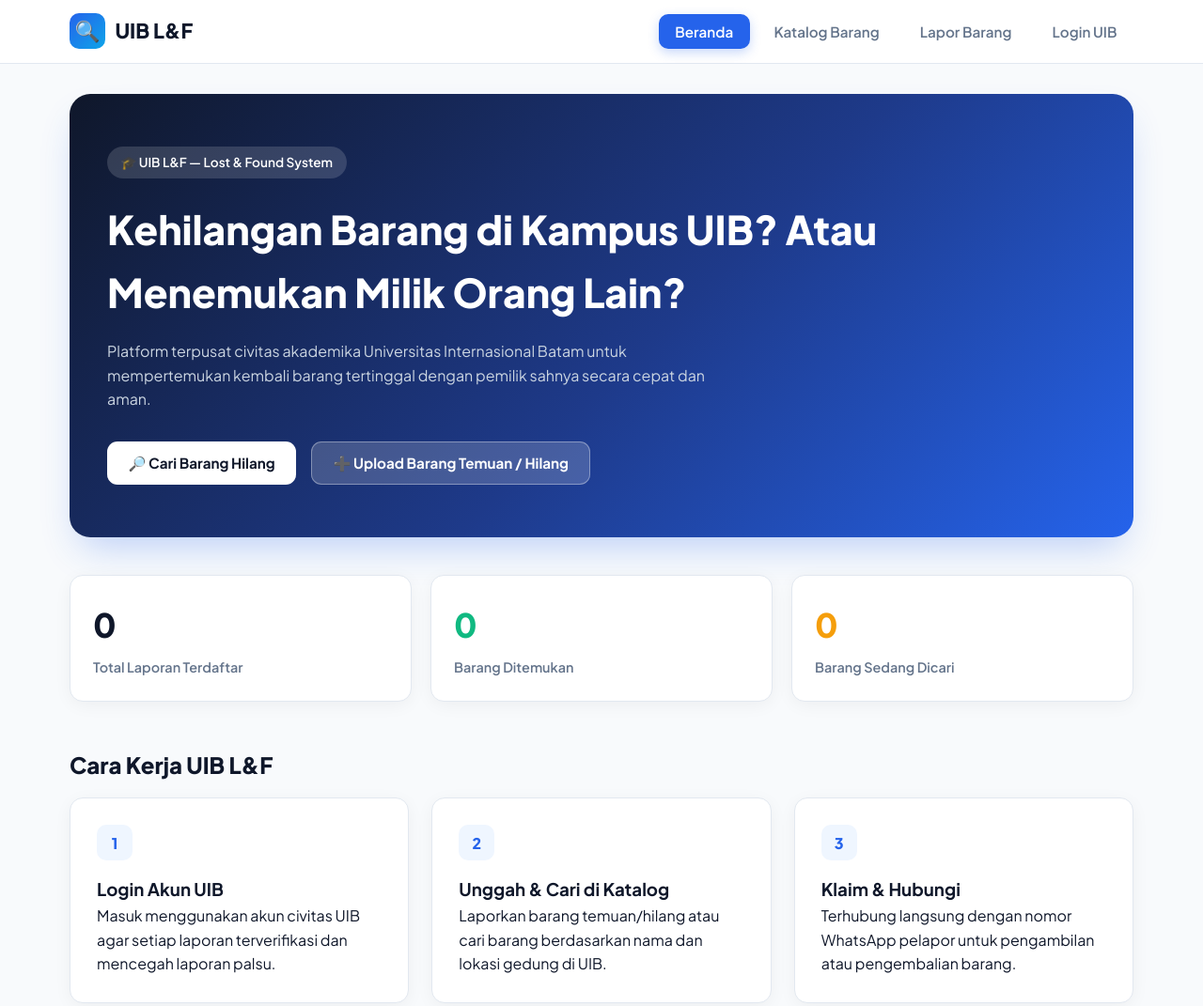
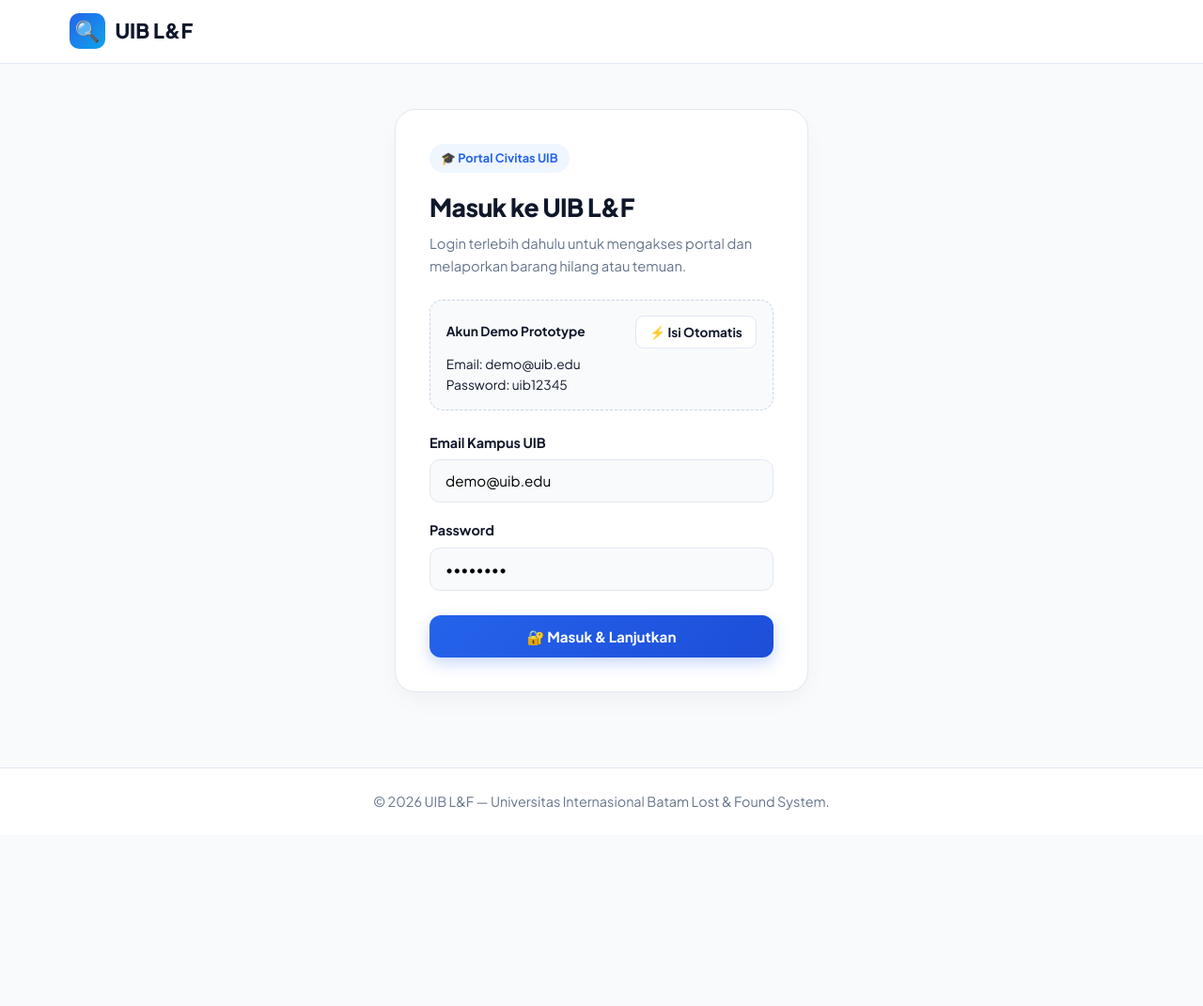
Before and after one commit to yusrel22-poop/UIB-LnF, a plain HTML site: page assets/index.html in a window 1280 px wide. Shown: the top 1071 px of the page at 94% size. After the commit the page ends 889 px from the top, so only its background shows below. Drawn offline with nearby package versions, Linux system fonts and the light colour scheme; no server answers.

Commit message:
Update tampilan login langsung UIB L&F

```diff
--- a/assets/index.html
+++ b/assets/index.html
@@ -3,7 +3,7 @@
 <head>
     <meta charset="UTF-8">
     <meta name="viewport" content="width=device-width, initial-scale=1.0">
-    <title>UIB L&F — Portal Lost & Found Kampus</title>
+    <title>UIB L&amp;F — Portal Lost &amp; Found Kampus</title>
     <link href="https://fonts.googleapis.com/css2?family=Plus+Jakarta+Sans:wght@400;500;600;700;800&display=swap" rel="stylesheet">
     <!-- Supabase JS v2 -->
     <script src="https://cdn.jsdelivr.net/npm/@supabase/supabase-js@2"></script>
@@ -21,8 +21,8 @@
             --success: #10b981;
             --warning: #f59e0b;
             --danger: #ef4444;
-            --radius: 14px;
-            --shadow: 0 4px 20px -2px rgba(15, 23, 42, 0.06);
+            --radius: 16px;
+            --shadow: 0 10px 30px -10px rgba(15, 23, 42, 0.08);
         }
 
         * {
@@ -145,8 +145,8 @@
             align-items: center;
             justify-content: center;
             gap: 0.5rem;
-            padding: 0.75rem 1.4rem;
-            border-radius: 11px;
+            padding: 0.78rem 1.4rem;
+            border-radius: 12px;
             font-weight: 700;
             cursor: pointer;
             border: none;
@@ -177,12 +177,9 @@
         }
 
         .btn-primary {
-            background: var(--primary);
+            background: linear-gradient(135deg, var(--primary), var(--primary-dark));
             color: white;
-        }
-
-        .btn-primary:hover:not(:disabled) {
-            background: var(--primary-dark);
+            box-shadow: 0 6px 16px rgba(37, 99, 235, 0.25);
         }
 
         .btn-white {
@@ -248,6 +245,61 @@
         @keyframes fadeIn {
             from { opacity: 0; transform: translateY(8px); }
             to { opacity: 1; transform: translateY(0); }
+        }
+
+        /* ================= LOGIN MODERN CARD ================= */
+        .login-shell {
+            min-height: calc(100vh - 180px);
+            display: flex;
+            align-items: center;
+            justify-content: center;
+            padding: 1rem 0;
+        }
+
+        .login-card {
+            width: 100%;
+            max-width: 440px;
+            background: var(--surface);
+            border: 1px solid var(--border);
+            border-radius: 22px;
+            padding: 2.25rem;
+            box-shadow: var(--shadow);
+        }
+
+        .login-badge {
+            display: inline-flex;
+            align-items: center;
+            gap: 0.4rem;
+            background: var(--primary-light);
+            color: var(--primary);
+            font-size: 0.8rem;
+            font-weight: 700;
+            padding: 0.35rem 0.75rem;
+            border-radius: 999px;
+            margin-bottom: 1rem;
+        }
+
+        .login-title {
+            font-size: 1.65rem;
+            font-weight: 800;
+            letter-spacing: -0.02em;
+            margin-bottom: 0.35rem;
+        }
+
+        .login-subtitle {
+            color: var(--text-muted);
+            font-size: 0.92rem;
+            margin-bottom: 1.5rem;
+        }
+
+        .demo-box {
+            background: #f8fafc;
+            border: 1px dashed #cbd5e1;
+            color: var(--text-main);
+            padding: 0.95rem 1.05rem;
+            border-radius: 14px;
+            margin-bottom: 1.4rem;
+            font-size: 0.86rem;
         }
 
         /* ================= HERO ================= */
@@ -411,13 +463,14 @@
         }
 
         .search-input, .form-control {
-            padding: 0.75rem 1rem;
+            padding: 0.78rem 1rem;
             border: 1.5px solid var(--border);
-            border-radius: 10px;
+            border-radius: 11px;
             font-size: 0.95rem;
             outline: none;
             background: #f8fafc;
             width: 100%;
+            transition: border-color 0.15s ease, background 0.15s ease;
         }
 
         .search-input:focus, .form-control:focus {
@@ -449,22 +502,12 @@
             padding: 2.2rem;
         }
 
-        .form-group { margin-bottom: 1.25rem; }
+        .form-group { margin-bottom: 1.15rem; }
         .form-group label {
             display: block;
             font-weight: 700;
-            font-size: 0.92rem;
-            margin-bottom: 0.45rem;
-        }
-
-        .demo-box {
-            background: var(--primary-light);
-            border: 1px solid #bfdbfe;
-            color: #1e3a8a;
-            padding: 1rem 1.15rem;
-            border-radius: 12px;
-            margin-bottom: 1.35rem;
-            font-size: 0.88rem;
+            font-size: 0.9rem;
+            margin-bottom: 0.4rem;
         }
 
         .footer {
@@ -508,21 +551,54 @@
                 <div class="brand-icon">🔍</div>
                 <span>UIB L&amp;F</span>
             </div>
-            <nav class="nav-links">
-                <button type="button" class="nav-link active" data-goto="beranda">Beranda</button>
+            <nav class="nav-links" id="portalNav" style="display:none;">
+                <button type="button" class="nav-link" data-goto="beranda">Beranda</button>
                 <button type="button" class="nav-link" data-goto="katalog">Katalog Barang</button>
                 <button type="button" class="nav-link" data-goto="lapor">Lapor Barang</button>
-                <button type="button" class="nav-link" data-goto="login" id="navLoginBtn">Login UIB</button>
                 <span id="authBadge" class="auth-pill" style="display:none;"></span>
-                <button type="button" class="btn btn-outline btn-sm" id="logoutBtn" style="display:none;">Keluar</button>
+                <button type="button" class="btn btn-outline btn-sm" id="logoutBtn">Keluar</button>
             </nav>
         </div>
     </header>
 
     <main class="container">
 
+        <!-- HALAMAN LOGIN (TAMPIL PERTAMA KALI SAAT BELUM LOGIN) -->
+        <section id="view-login" class="page-view active">
+            <div class="login-shell">
+                <div class="login-card">
+                    <div class="login-badge">🎓 Portal Civitas UIB</div>
+                    <h1 class="login-title">Masuk ke UIB L&amp;F</h1>
+                    <p class="login-subtitle">Login terlebih dahulu untuk mengakses portal dan melaporkan barang hilang atau temuan.</p>
+
+                    <div class="demo-box">
+                        <div style="display:flex; justify-content:space-between; align-items:center; gap:0.5rem; margin-bottom:0.4rem;">
+                            <strong>Akun Demo Prototype</strong>
+                            <button type="button" class="btn btn-outline btn-sm" id="fillDemoBtn">⚡ Isi Otomatis</button>
+                        </div>
+                        <div>Email: <code>demo@uib.edu</code></div>
+                        <div>Password: <code>uib12345</code></div>
+                    </div>
+
+                    <form id="loginForm">
+                        <div class="form-group">
+                            <label for="loginEmail">Email Kampus UIB</label>
+                            <input type="email" id="loginEmail" class="form-control" value="demo@uib.edu" required>
+                        </div>
+                        <div class="form-group">
+                            <label for="loginPassword">Password</label>
+                            <input type="password" id="loginPassword" class="form-control" value="uib12345" required>
+                        </div>
+                        <button type="submit" id="loginSubmitBtn" class="btn btn-primary" style="width:100%; margin-top:0.5rem;">
+                            🔐 Masuk &amp; Lanjutkan
+                        </button>
+                    </form>
+                </div>
+            </div>
+        </section>
+
         <!-- 1. HALAMAN BERANDA -->
-        <section id="view-beranda" class="page-view active">
+        <section id="view-beranda" class="page-view">
             <div class="hero">
                 <span class="hero-badge">🎓 UIB L&amp;F — Lost &amp; Found System</span>
                 <h1>Kehilangan Barang di Kampus UIB? Atau Menemukan Milik Orang Lain?</h1>
@@ -596,71 +672,39 @@
                 <h2 style="font-size: 1.6rem; font-weight: 800; margin-bottom: 0.4rem;">Formulir Laporan Barang</h2>
                 <p style="color:var(--text-muted); margin-bottom: 1.5rem;">Isi data dengan lengkap agar pemilik atau penemu dapat segera menghubungi kamu.</p>
 
-                <div id="loginNotice" class="demo-box" style="display:none;">
-                    🔒 Kamu perlu <strong>login akun UIB</strong> terlebih dahulu sebelum mempublikasikan laporan.
-                    <button type="button" class="btn btn-primary btn-sm" style="margin-top:0.5rem;" data-goto="login">Ke Halaman Login</button>
-                </div>
-
                 <form id="reportForm">
                     <div class="form-group">
-                        <label>Jenis Laporan</label>
+                        <label for="reportType">Jenis Laporan</label>
                         <select id="reportType" class="form-control">
                             <option value="found">🟢 Saya Menemukan Barang</option>
                             <option value="lost">🟠 Saya Kehilangan Barang</option>
                         </select>
                     </div>
                     <div class="form-group">
-                        <label>Nama Barang *</label>
+                        <label for="itemName">Nama Barang *</label>
                         <input type="text" id="itemName" class="form-control" placeholder="Contoh: Dompet Kulit Hitam / KTM Sistem Informasi" required>
                     </div>
                     <div class="form-group">
-                        <label>Kategori *</label>
+                        <label for="itemCategory">Kategori *</label>
                         <select id="itemCategory" class="form-control">
-                            <option value="Dokumen & KTM">Dokumen & KTM</option>
+                            <option value="Dokumen & KTM">Dokumen &amp; KTM</option>
                             <option value="Elektronik">Elektronik</option>
-                            <option value="Kunci & Aksesoris">Kunci & Aksesoris</option>
+                            <option value="Kunci & Aksesoris">Kunci &amp; Aksesoris</option>
                             <option value="Perlengkapan Pribadi">Perlengkapan Pribadi</option>
                         </select>
                     </div>
                     <div class="form-group">
-                        <label>Lokasi di UIB *</label>
+                        <label for="itemLocation">Lokasi di UIB *</label>
                         <input type="text" id="itemLocation" class="form-control" placeholder="Contoh: Gedung A Lantai 2 / Kantin UIB" required>
                     </div>
                     <div class="form-group">
-                        <label>No. WhatsApp Aktif *</label>
+                        <label for="itemContact">No. WhatsApp Aktif *</label>
                         <input type="tel" id="itemContact" class="form-control" placeholder="08xxxxxxxxxx" required>
                     </div>
                     <div style="display:flex; gap:0.75rem; margin-top:1.5rem;">
                         <button type="submit" id="submitReportBtn" class="btn btn-primary" style="flex:1;">🚀 Publikasikan Laporan</button>
                         <button type="button" class="btn btn-outline" data-goto="beranda">Batal</button>
                     </div>
-                </form>
-            </div>
-        </section>
-
-        <!-- 4. HALAMAN LOGIN DEMO UIB -->
-        <section id="view-login" class="page-view">
-            <div class="form-card">
-                <h2 style="font-size: 1.6rem; font-weight: 800; margin-bottom: 0.4rem;">Login Civitas UIB (Mode Demo)</h2>
-                <p style="color:var(--text-muted); margin-bottom: 1.25rem;">Masuk menggunakan akun demo bersama untuk menguji pengiriman laporan terautentikasi.</p>
-
-                <div class="demo-box">
-                    <strong>Kredensial Demo Prototype:</strong><br>
-                    Email: <code>demo@uib.edu</code><br>
-                    Password: <code>uib12345</code><br>
-                    <button type="button" class="btn btn-outline btn-sm" id="fillDemoBtn" style="margin-top:0.6rem;">⚡ Isi Otomatis Akun Demo</button>
-                </div>
-
-                <form id="loginForm">
-                    <div class="form-group">
-                        <label>Email Kampus UIB</label>
-                        <input type="email" id="loginEmail" class="form-control" value="demo@uib.edu" required>
-                    </div>
-                    <div class="form-group">
-                        <label>Password</label>
-                        <input type="password" id="loginPassword" class="form-control" value="uib12345" required>
-                    </div>
-                    <button type="submit" id="loginSubmitBtn" class="btn btn-primary" style="width:100%;">🔐 Masuk ke UIB L&amp;F</button>
                 </form>
             </div>
         </section>
@@ -700,27 +744,45 @@
                 setTimeout(() => toast.classList.remove('show'), 2800);
             }
 
+            function switchPage(pageId) {
+                if (!currentUser && pageId !== 'login') {
+                    pageId = 'login';
+                }
+
+                document.querySelectorAll('.page-view').forEach(page => page.classList.remove('active'));
+                const targetPage = document.getElementById('view-' + pageId);
+                if (targetPage) targetPage.classList.add('active');
+
+                document.querySelectorAll('.nav-link').forEach(link => {
+                    link.classList.toggle('active', link.getAttribute('data-goto') === pageId);
+                });
+
+                window.scrollTo({ top: 0, behavior: 'smooth' });
+                if (pageId === 'katalog') renderCatalog();
+                updateStats();
+            }
+
             // ================= AUTH STATE =================
             function updateAuthUI() {
-                const navLoginBtn = document.getElementById('navLoginBtn');
+                const portalNav = document.getElementById('portalNav');
                 const authBadge = document.getElementById('authBadge');
-                const logoutBtn = document.getElementById('logoutBtn');
-                const loginNotice = document.getElementById('loginNotice');
                 const submitBtn = document.getElementById('submitReportBtn');
 
                 if (currentUser) {
-                    navLoginBtn.style.display = 'none';
+                    portalNav.style.display = 'flex';
                     authBadge.style.display = 'inline-flex';
                     authBadge.textContent = `✅ ${currentUser.email}`;
-                    logoutBtn.style.display = 'inline-flex';
-                    loginNotice.style.display = 'none';
                     submitBtn.disabled = false;
+
+                    const activeView = document.querySelector('.page-view.active');
+                    if (!activeView || activeView.id === 'view-login') {
+                        switchPage('beranda');
+                    }
                 } else {
-                    navLoginBtn.style.display = 'inline-flex';
+                    portalNav.style.display = 'none';
                     authBadge.style.display = 'none';
-                    logoutBtn.style.display = 'none';
-                    loginNotice.style.display = 'block';
                     submitBtn.disabled = true;
+                    switchPage('login');
                 }
             }
 
@@ -758,7 +820,7 @@
                 const { data, error } = await supabaseClient.auth.signInWithPassword({ email, password });
 
                 btn.disabled = false;
-                btn.textContent = '🔐 Masuk ke UIB L&F';
+                btn.textContent = '🔐 Masuk & Lanjutkan';
 
                 if (error) {
                     showToast('❌ Login gagal: ' + error.message);
@@ -768,13 +830,13 @@
                 currentUser = data.user;
                 updateAuthUI();
                 showToast('✅ Berhasil login sebagai ' + data.user.email);
-                switchPage('lapor');
+                switchPage('beranda');
             });
 
             document.getElementById('logoutBtn').addEventListener('click', async () => {
                 await supabaseClient.auth.signOut();
                 showToast('👋 Kamu telah keluar.');
-                switchPage('beranda');
+                switchPage('login');
             });
 
             // ================= FETCH DATA DARI SUPABASE =================
@@ -786,7 +848,6 @@
 
                 if (error) {
                     console.error('Supabase fetch error:', error);
-                    showToast('⚠️ Gagal memuat data dari Supabase.');
                     return;
                 }
 
@@ -805,20 +866,6 @@
             }
 
             // ================= NAVIGASI & RIPPLE =================
-            function switchPage(pageId) {
-                document.querySelectorAll('.page-view').forEach(page => page.classList.remove('active'));
-                const targetPage = document.getElementById('view-' + pageId);
-                if (targetPage) targetPage.classList.add('active');
-
-                document.querySelectorAll('.nav-link').forEach(link => {
-                    link.classList.toggle('active', link.getAttribute('data-goto') === pageId);
-                });
-
-                window.scrollTo({ top: 0, behavior: 'smooth' });
-                if (pageId === 'katalog') renderCatalog();
-                updateStats();
-            }
-
             document.querySelectorAll('[data-goto]').forEach(el => {
                 el.addEventListener('click', function() {
                     switchPage(this.getAttribute('data-goto'));
```
